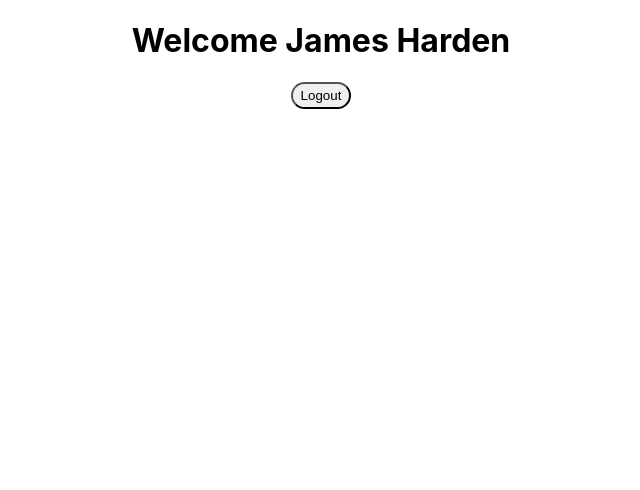
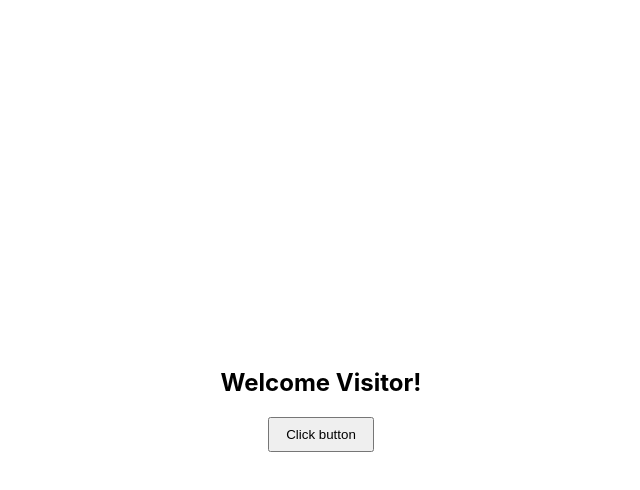
Before and after one commit to omeatai/src-react-typescript, a React (Create React App) app in the folder ce-react/: page / in a window 1280 px wide. Shown: the top 490 px of the page, without its empty margins (319-959 px from the left). Built offline with nearby package versions, Linux system fonts and the light colour scheme.

Commit message:
8. Class Component - Binding Event handlers
8. Class Component - Binding Event handlers

```diff
--- a/ce-react/src/App.js
+++ b/ce-react/src/App.js
@@ -1,10 +1,10 @@
 import "./App.css";
-import Message from "./components/Message";
+import EventBind from "./components/EventBind";
 
 function App() {
   return (
     <div className="App">
-      <Message name="James Harden" />
+      <EventBind />
     </div>
   );
 }
--- /dev/null
+++ b/ce-react/src/components/EventBind.jsx
@@ -0,0 +1,51 @@
+import React, { Component } from "react";
+
+class EventBind extends Component {
+  constructor(props) {
+    super(props);
+
+    this.state = {
+      message: "Welcome Visitor!",
+    };
+
+    this.clickHandler = this.clickHandler.bind(this);
+  }
+
+  clickHandler() {
+    this.setState((prev) => {
+      return { ...prev, message: "Goodbye!" };
+    });
+  }
+
+  //   clickHandler = () => {
+  //     this.setState((prev) => {
+  //       return { ...prev, message: "Goodbye!" };
+  //     });
+  //   };
+
+  render() {
+    return (
+      <div
+        style={{
+          display: "flex",
+          justifyContent: "center",
+          alignItems: "center",
+          flexDirection: "column",
+          height: "100vh",
+        }}
+      >
+        <h2>{this.state.message}</h2>
+        <button
+          style={{
+            padding: "8px 16px",
+          }}
+          onClick={this.clickHandler}
+        >
+          Click button
+        </button>
+      </div>
+    );
+  }
+}
+
+export default EventBind;
```
